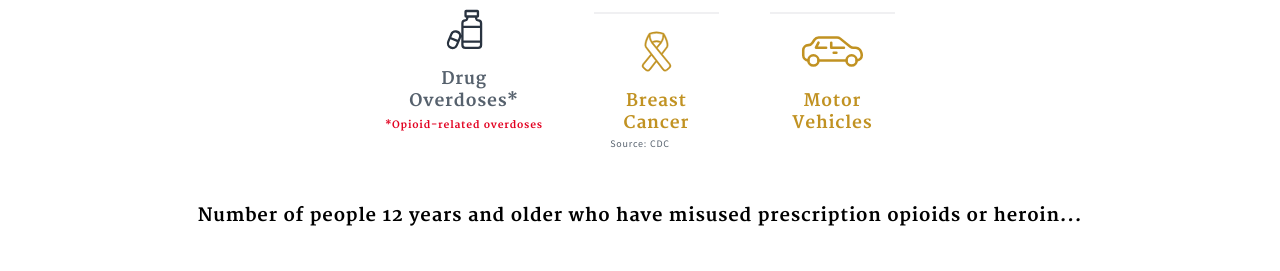
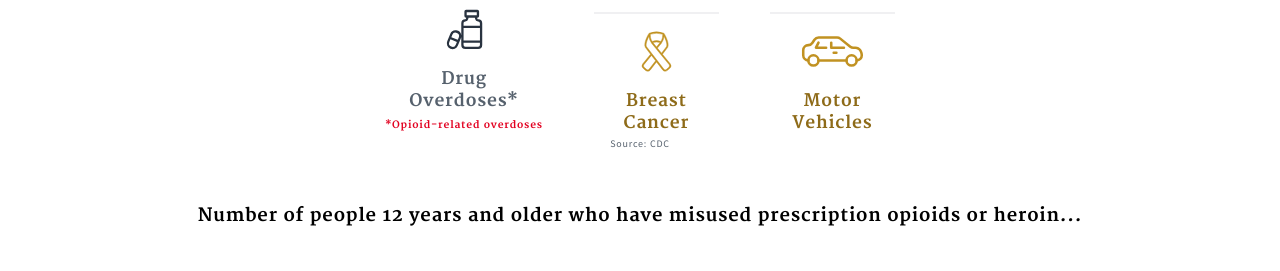
Before and after one commit to GSA/opioids.gov, a Jekyll site: the page built from index.md, in a window 1280 px wide and 900 px high, scrolled down 1276 px. Shown: the part 167-438 px from the top of the window. Built offline with Jekyll 4.4.1, drawn with Linux system fonts in a browser that asks for light colours; nearby versions of some CDN libraries.

Commit message:
Add color-gold-dark for caption accessibility

```diff
--- a/_sass/_base_styling.scss
+++ b/_sass/_base_styling.scss
@@ -302,7 +302,7 @@ p > span {
 
 .site-crisis {
     .bar-caption {
-        color: $color-gold;
+        color: $color-gold-dark;
         font-weight: $font-bold;
     }
 
@@ -704,7 +704,7 @@ p > span {
     }
 
     .sea-title {
-        color: $color-gold;
+        color: $color-gold-dark;
     }
 
         .site-section-data-split.siezure-key {
--- a/_sass/_variables.scss
+++ b/_sass/_variables.scss
@@ -35,6 +35,7 @@ $color-gray-warm-light:      #e4e2e0;
 $color-gray-cool-light:      #dce4ef;
 
 $color-gold:                 #c19222;
+$color-gold-dark:            #8e6b19;
 $color-gold-light:           #c19222;
 $color-gold-lighter:         #c19222;
 $color-gold-lightest:        #c19222;
```
